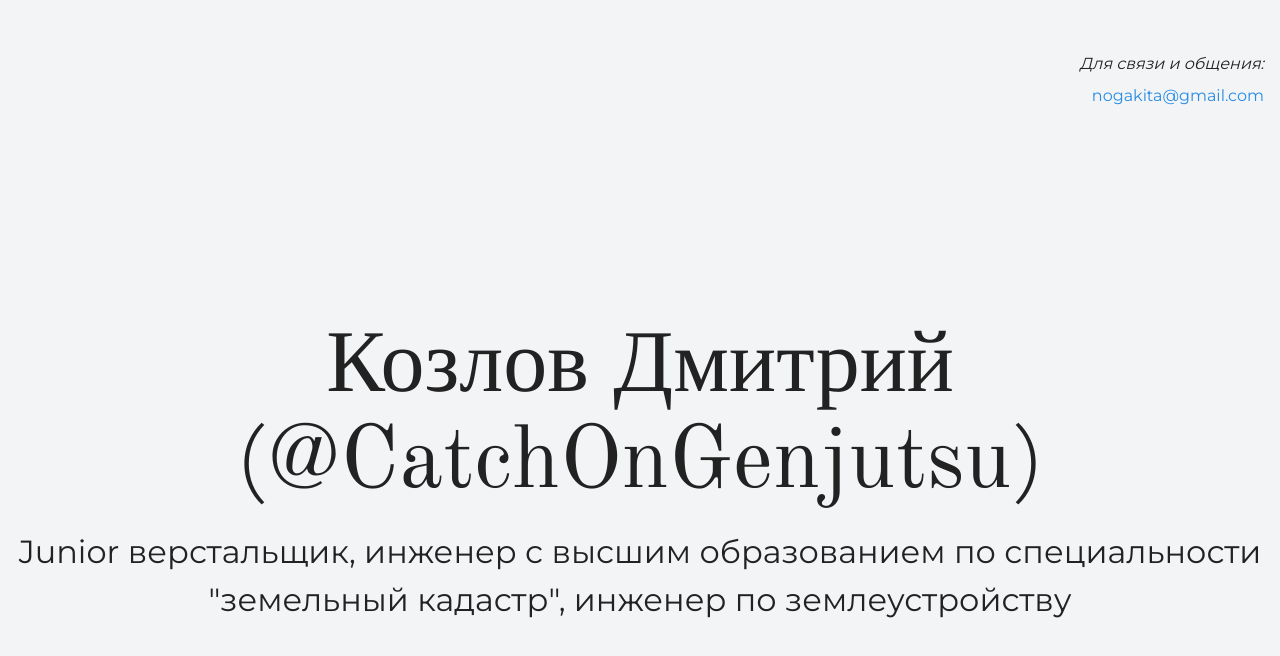
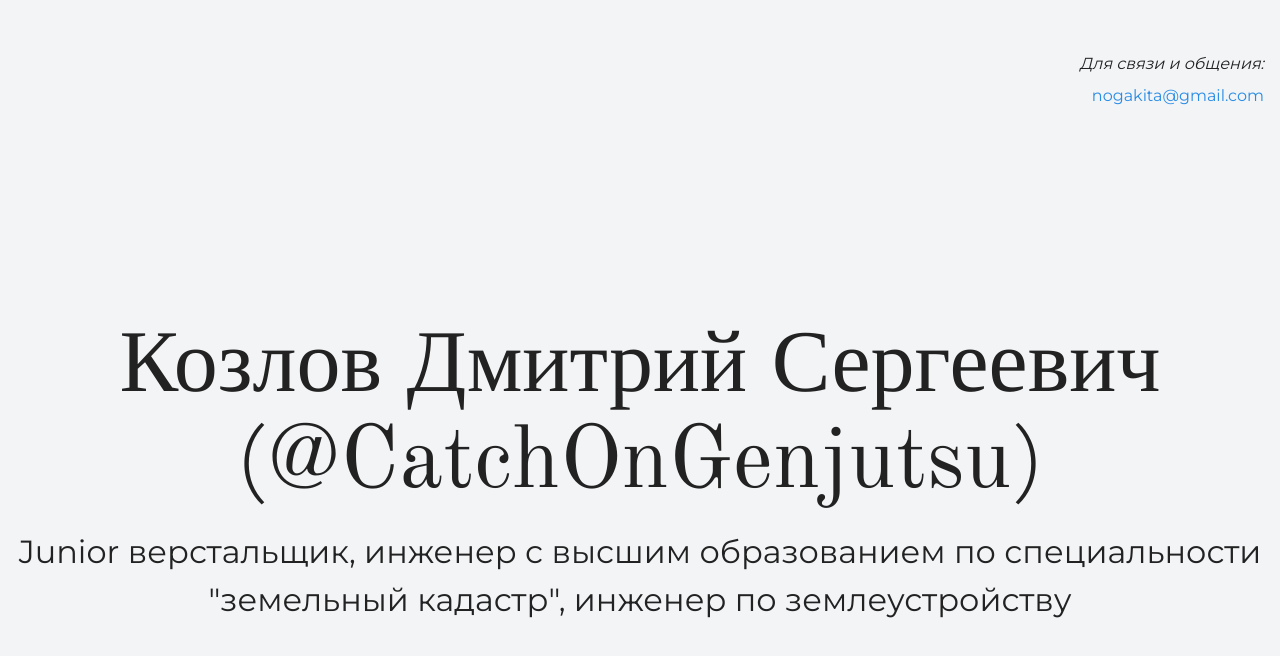
Before and after one commit to CatchOnGenjutsu/my-site, a plain HTML site: page index.html in a window 1280 px wide. Shown: the top 656 px of the page. Drawn offline with nearby package versions, Linux system fonts and the light colour scheme.

Commit message:
меняет текст на главной странице

```diff
--- a/index.html
+++ b/index.html
@@ -16,7 +16,7 @@
 
     <section class="hero-image">
       <div class ="container">
-      <h1 class="heading">Козлов Дмитрий<br>(@CatchOnGenjutsu)</h1>
+      <h1 class="heading">Козлов Дмитрий Сергеевич<br>(@CatchOnGenjutsu)</h1>
       <p>Junior верстальщик, инженер с высшим образованием по специальности "земельный кадастр", инженер по землеустройству</p>
       </div>
     </section>
```
